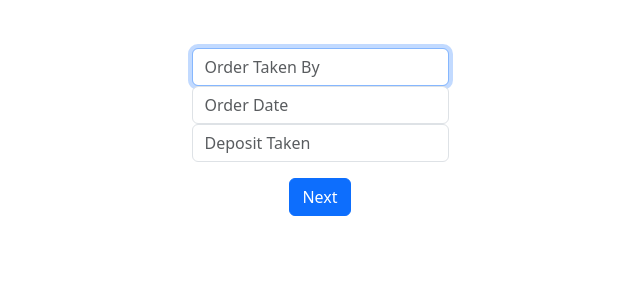
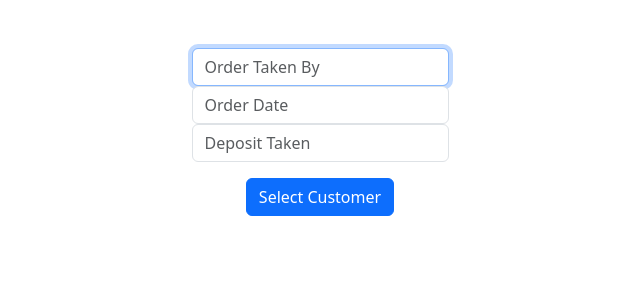
Before and after one commit to matthewellwood/project-4, a Flask app: page /customer_order in a window 1280 px wide. Shown: the part 80-380 px from the top of the page, without its empty margins (320-960 px from the left). Run offline with Flask 3, Linux system fonts and the light colour scheme; some libraries are stand-ins or nearby versions.

Commit message:
choose customer in ordering

```diff
--- a/app.py
+++ b/app.py
@@ -123,8 +123,8 @@ def order_details():
             item_id = int(float(item))
         item_check = db.execute("SELECT Range, Style, selling_price FROM stock WHERE item_id = (?);", item_id)
         for row in item_check:
-            name = row["Range"]
-            item_description = row["Style"]
+            # name = row["Range"]
+            #item_description = row["Style"]
             selling_price = row["selling_price"]
         db.execute("INSERT INTO orders (item_id, selling_price, quantity, order_no) VALUES (?, ?, ?, ?);",item_id, selling_price, quantity, order_number)
         order_info = db.execute("SELECT * FROM orders WHERE order_id = (?);", order_number)
@@ -150,8 +150,6 @@ def current_orders():
             item = row["item_id"]
             #if item_id = item:
                 # UPDATE QUANTITY OF ITEM IN CURRENT ORDER , ELSE INSERT ITEM INTO ORDER
-
-
         db.execute("INSERT INTO current_order (item_id, selling_price, quantity, order_number) VALUES (?, ?, ?, ?);",item_id, selling_price, quantity, order_no)
         current = db.execute("SELECT * FROM current_order JOIN stock ON current_order.item_id = stock.item_id WHERE order_number = (?);", order_no)
         tot = float(0.00)
@@ -257,11 +255,27 @@ def payments():
         order_number = request.form.get("order_no")
         #payments = db.execute("SELECT * FROM customers AS c JOIN current_order AS co ON c.id = co.cust_id JOIN orders AS o ON o.cust_id = c.id WHERE co.order_number = (?);", order_number)
         payment2 = db.execute("SELECT * FROM orders WHERE order_no = (?);", order_number)
-        outstanding = float(0.00)
+        #pay3 = db.execute("SELECT * FROM orders JOIN stock ON orders.item_id = stock.item_id WHERE order_number = (?);", order_number)
+        tot = float(0.00)
         for row in payment2:
-            total = row["balance"]
-            paid = row["deposit"]
-            outstanding = (total-paid)
-        return render_template("payments.html", payments = payment2, outstanding = outstanding)
+            balance = float(row["balance"])
+            deposit = float("deposit")
+            total = float(balance - deposit)
+            tot += float(total)
+
+        #outstanding = float(0.00)
+        #for row in payment2:
+         #   total = row["balance"]
+          #  paid = row["deposit"]
+           # outstanding = (total-paid)
+        return render_template("payments.html", payments = payment2, outstanding = tot)
     else:
         return render_template("payments.html")
+
+
+@app.route("/choose_customer", methods=["GET", "POST"])
+def choose_customer():
+    if request.method == "POST":
+        selection = request.form.get("customer")
+    else:
+        return render_template("choose_customer.html")
--- a/templates/customer_order.html
+++ b/templates/customer_order.html
@@ -15,7 +15,11 @@ Customer Order
     <div class ="mb-3">
         <input autocomplete="off" autofocus class="form-control mx-auto w-auto" name="deposit_taken" placeholder="Deposit Taken" type="text">
     </div>
-    <button class="btn btn-primary" type="submit">Next</button>
+    </div>
+    </form>
+    <form action="/choose_customer">
+    <button class="btn btn-primary" name = "customer" type="submit">Select Customer</button>
+
 </form>
 
 
```
Also changed, not shown: templates/choose_customer.html (added, +19 -0 lines), aepricelist.db.
